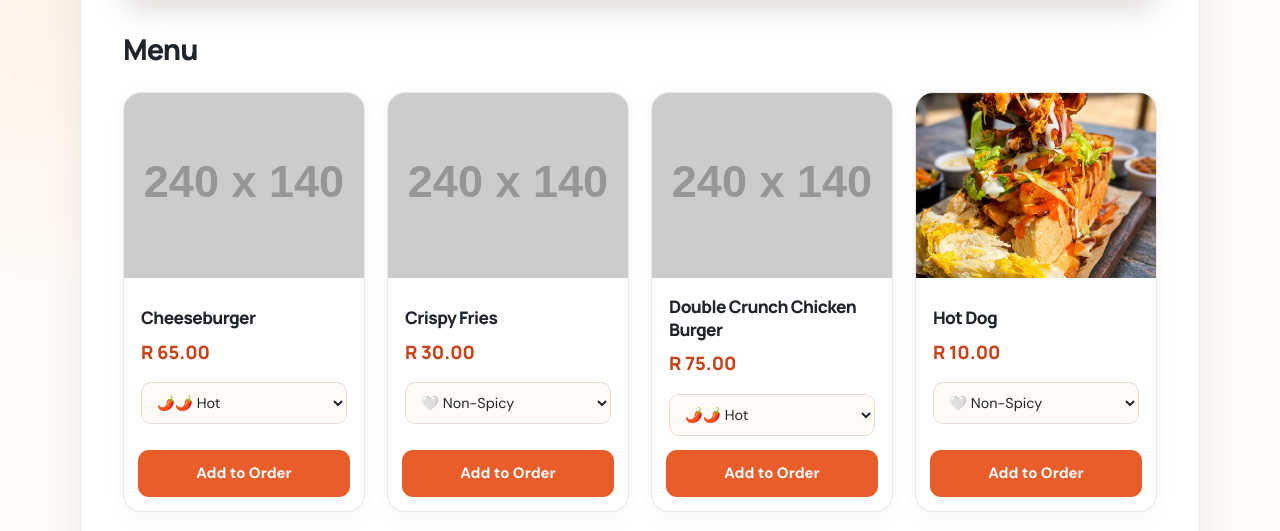
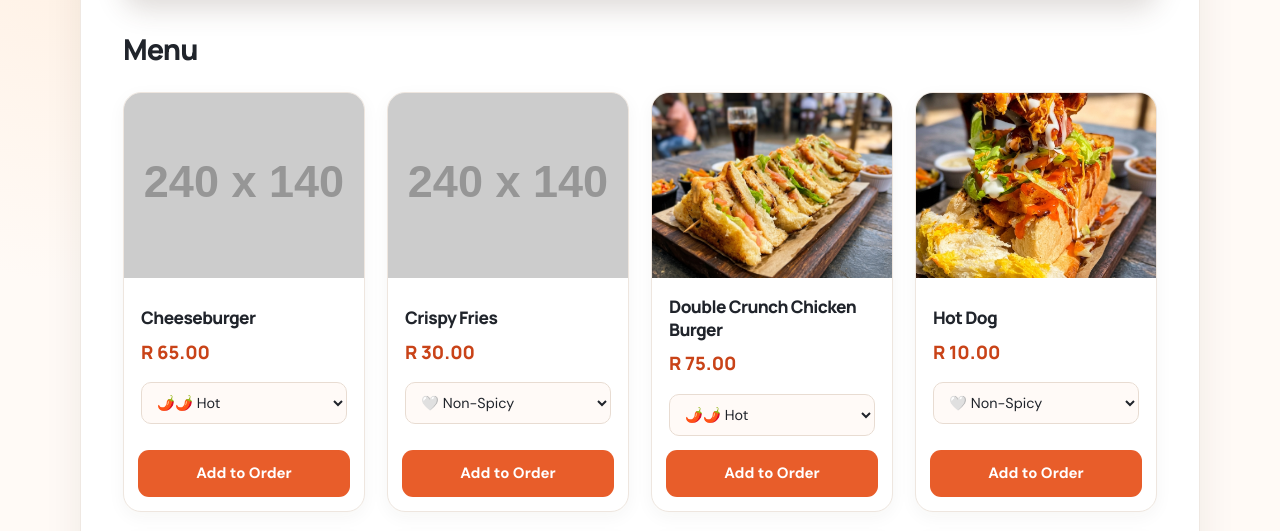
Before and after one commit to Simphiwe13/simbite, a plain HTML site: page index.html in a window 1280 px wide. Shown: the part 195-726 px from the top of the page. Drawn offline with Linux system fonts and the light colour scheme; placeholder pictures from the web are drawn by us.

Commit message:
Update index.html

```diff
--- a/index.html
+++ b/index.html
@@ -297,7 +297,7 @@
 
         <!-- Double Crunch Chicken Burger -->
         <div class="menu-item">
-            <img src="chicken-burger.jpg" alt="Double Crunch Chicken Burger" onerror="this.src='https://via.placeholder.com/240x140?text=Chicken+Burger'">
+            <img src="sandwich.jpg" alt="Double Crunch Chicken Burger" onerror="this.src='https://via.placeholder.com/240x140?text=Chicken+Burger'">
             <div class="menu-content">
                 <h3>Double Crunch Chicken Burger</h3>
                 <p>R 75.00</p>
```
